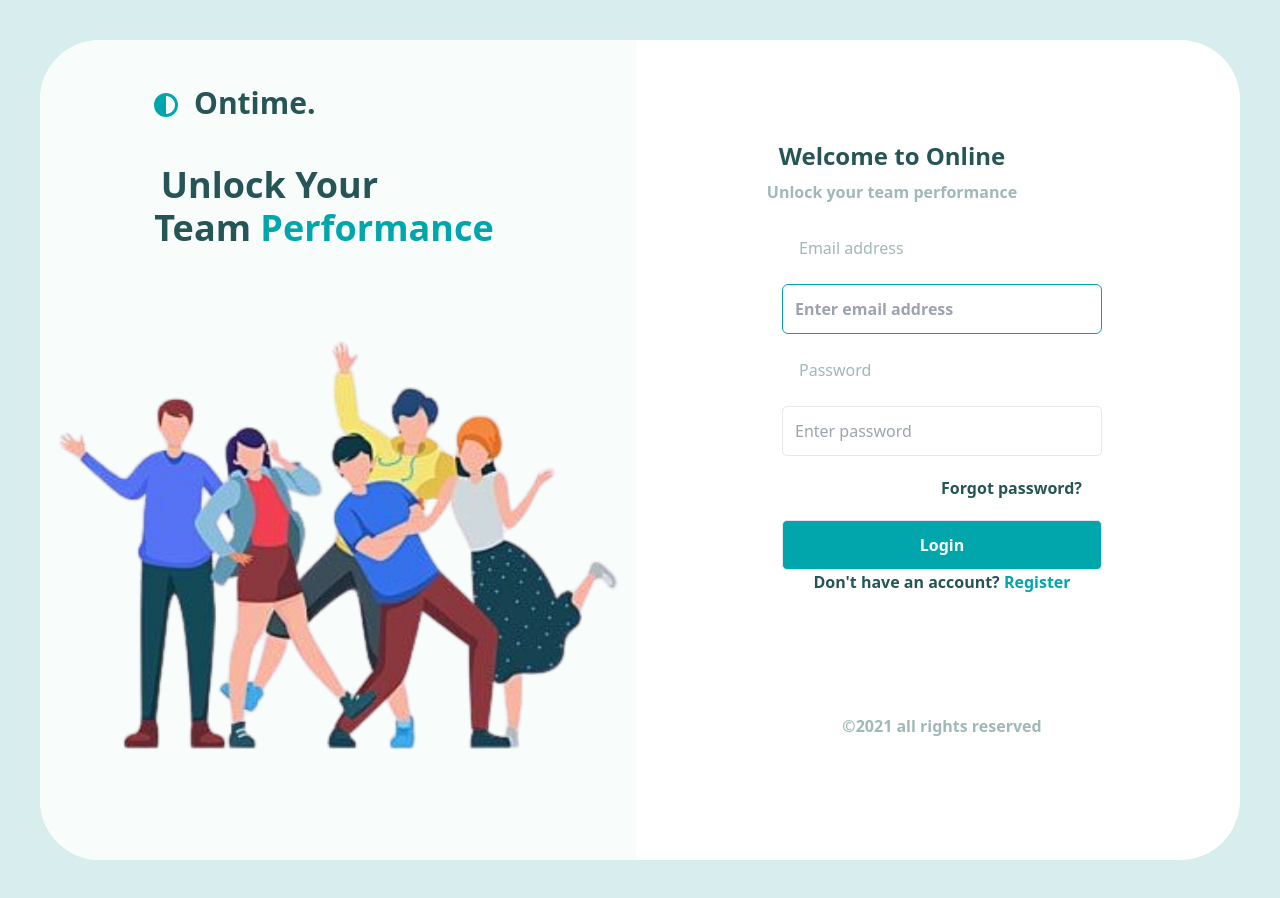
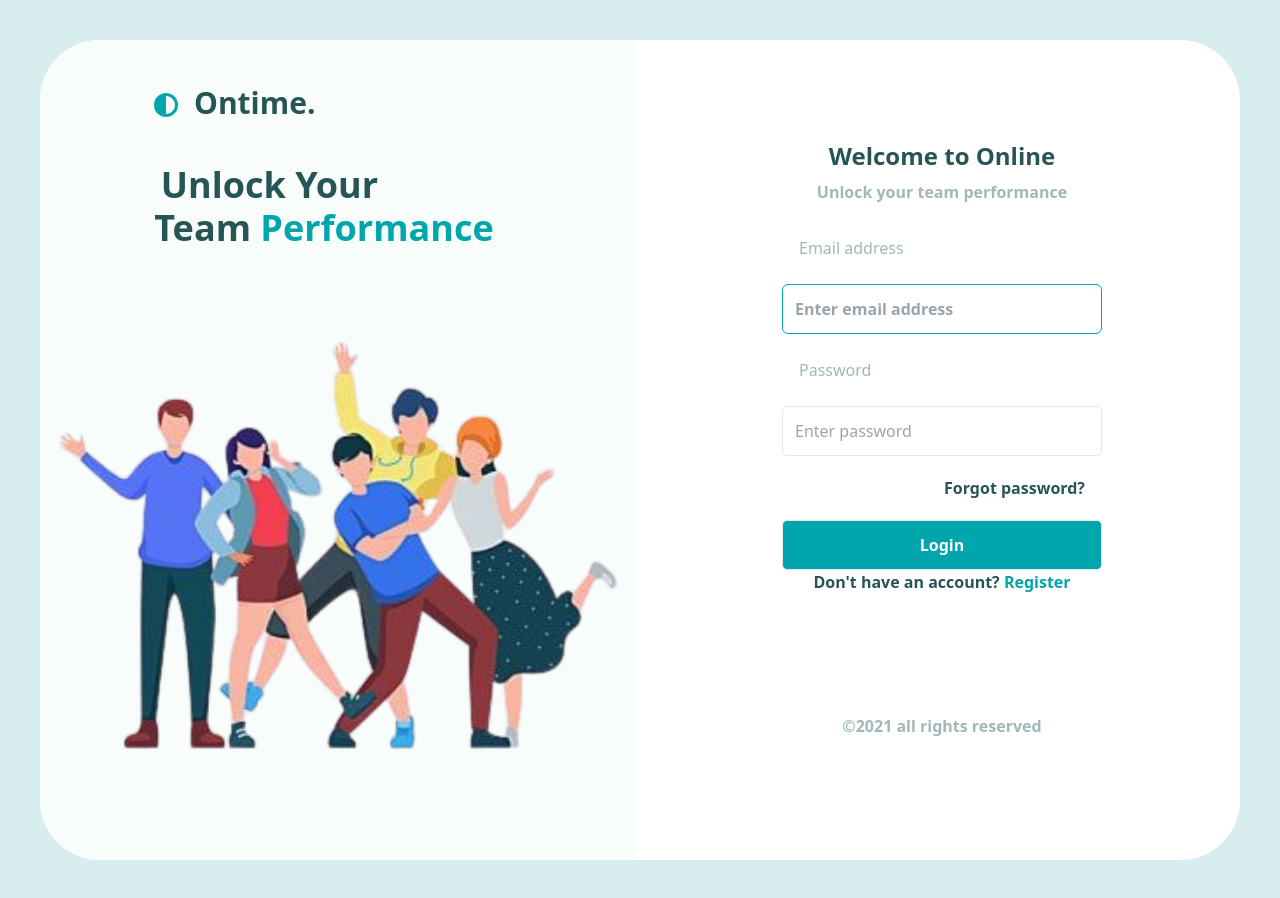
Before and after one commit to angeiradu/login-page-react, a React (Create React App) app: page / in a window 1280 px wide. Built offline with nearby package versions, Linux system fonts and the light colour scheme.

Commit message:
login page

```diff
--- a/src/components/login.jsx
+++ b/src/components/login.jsx
@@ -21,13 +21,13 @@ const login = () => {
             </div>
           </div>
           <div >
-            <p className='text-[#275556] text-2xl font-bold pt-[100px] md:ml-[-100px] '>Welcome to Online</p>
-            <p className='text-[#a0b8b8] py-2  font-bold  md:ml-[-100px]'>Unlock your team performance</p>
-            <p className='text-[#a0b8b8] py-6 md:ml-[-225px] md:pl-[380px] text-left px-8'>Email address</p>
+            <p className='text-[#275556] text-2xl font-bold pt-[100px]  '>Welcome to Online</p>
+            <p className='text-[#a0b8b8] py-2  font-bold  '>Unlock your team performance</p>
+            <p className='text-[#a0b8b8] py-6 px-5 text-left lg:px-[155px] md:px-[182px]'>Email address</p>
             <input type='text' name='eamil' placeholder='Enter email address'  className=' w-[250px] border  border-[#00a6ab] rounded-md p-3 md:w-80  text-left  text-[#275556] font-bold'/>
-            <p className='text-[#a0b8b8] py-6 md:ml-[-250px] md:pl-[405px] text-left px-8'>Password</p>
+            <p className='text-[#a0b8b8] py-6  px-5 text-left lg:px-[155px] md:px-[182px]'>Password</p>
             <input type='text' name='password' placeholder='Enter password' className=' w-[250px] border p-3 md:w-80  text-left rounded-[5px] text-[#a0b8b8] ' />
-            <p className='font-bold text-[#275556] md:ml-[180px] pt-[20px] md:mr-[130px] text-right pr-7'>Forgot password?</p>
+            <p className=' pr-5 font-bold text-[#275556]  pt-[20px]  text-right lg:pr-[155px] md:pr-[182px]'>Forgot password?</p>
             <button type='button' className=' w-[250px] border p-3 md:w-80 mt-[20px]  text-center rounded-[5px] text-[#ffff] bg-[#00a6ab] font-bold'>Login</button>
             <p className='  text-[#275556] font-bold '>Don't have an account? <span className='text-[#00a6ab] '>Register</span></p>
             <p className='text-[#a0b8b8]  mt-[120px] font-bold '>©2021 all rights reserved</p>
```
